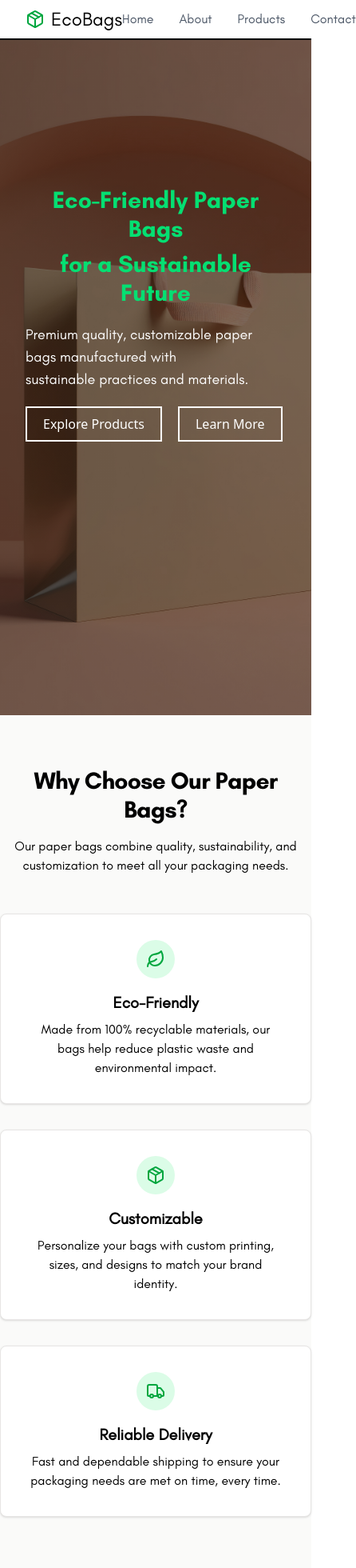
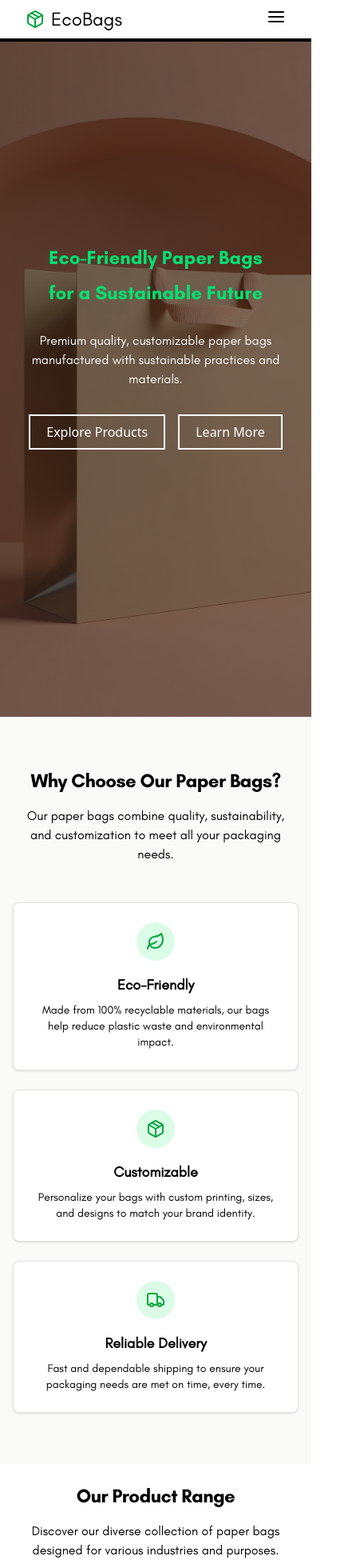
Before and after one commit to rushikeshwayal/EcoBag, a React (Vite) app: page / in a window 390 px wide. Shown: the top 1960 px of the page at 80% size, 446 px wide, since content can reach past the window. Built offline with nearby package versions, Linux system fonts and the light colour scheme.

Commit message:
updating layouts and making responsive

```diff
--- a/src/components/Contact/ContactCard.jsx
+++ b/src/components/Contact/ContactCard.jsx
@@ -1,7 +1,7 @@
 import { Mail, MapPin, Package, Phone } from "lucide-react"
 function ContactCard() {
     return (
-        <section className="py-16 flex justify-center">
+        <section className="py-16 flex justify-center  px-5 ">
             <div className="container">
                 <div className="grid grid-cols-1 lg:grid-cols-3 gap-8">
                     <div className="flex flex-col items-center text-center p-6 bg-white rounded-lg border border-stone-200 shadow-sm">
--- a/src/components/Home/About.jsx
+++ b/src/components/Home/About.jsx
@@ -1,44 +1,59 @@
-import { ArrowRight, Leaf, Package, Recycle, Send, Truck } from "lucide-react"
+import { Leaf, Recycle } from "lucide-react";
+
 function About() {
     return (
         <div>
-            <section className="py-16 bg-stone-100 flex justify-center items-center flex-col font-glacial" id="about">
-                <div className="container">
-                    <div className="grid grid-cols-1 lg:grid-cols-2 gap-12 items-center">
-                        <div className="relative h-[400px] rounded-lg overflow-hidden">
-                            <img src="./factory.jpg" alt="Our factory" fill className="object-cover" />
+            <section className="py-10 sm:py-16 bg-stone-100 flex justify-center items-center flex-col font-glacial" id="about">
+                <div className="w-full max-w-7xl px-4 sm:px-6 lg:px-8">
+                    <div className="grid grid-cols-1 lg:grid-cols-2 gap-10 lg:gap-16 items-center">
+                        {/* Image Section */}
+                        <div className="relative w-full h-64 sm:h-80 md:h-96 rounded-lg overflow-hidden">
+                            <img
+                                src="./factory.jpg"
+                                alt="Our factory"
+                                className="w-full h-full object-cover"
+                            />
                         </div>
+
+                        {/* Text Section */}
                         <div>
-                            <h2 className="text-3xl font-bold tracking-tight sm:text-4xl mb-6">About EcoBags</h2>
-                            <p className="text-muted-foreground mb-4">
-                                At Vidharba Paper Products, We manufacture the paper products like, all type of paper bags,paper cups, paper plates & donas, paper decoration utilities, tissue paper
+                            <h2 className="text-2xl sm:text-3xl md:text-4xl font-bold tracking-tight mb-6 font-glacial-bold">
+                                About EcoBags
+                            </h2>
+                            <p className="text-muted-foreground mb-4 text-base sm:text-lg">
+                                At Vidharba Paper Products, we manufacture paper products like all types of paper bags, paper cups, paper plates & donas, paper decoration utilities, and tissue paper.
                             </p>
-                            <p className="text-muted-foreground mb-6">
-                                Vision -  Vidharba Paper Products aims to be a global brand leader in paper industry by 2040
+                            <p className="text-muted-foreground mb-4 text-base sm:text-lg">
+                                <strong>Vision -</strong> Vidharba Paper Products aims to be a global brand leader in the paper industry by 2040.
                             </p>
-                            <p className="text-muted-foreground mb-6">
-                                Mission -  To Manufature the paper products solututions to fulfill the current and emerging needs of loacal and global packaging businesses.
+                            <p className="text-muted-foreground mb-6 text-base sm:text-lg">
+                                <strong>Mission -</strong> To manufacture paper product solutions to fulfill the current and emerging needs of local and global packaging businesses.
                             </p>
-                            <div className="flex flex-col sm:flex-row gap-4">
-                                <div className="flex items-center gap-2">
+
+                            {/* Features */}
+                            <div className="flex flex-col sm:flex-row gap-6">
+                                <div className="flex items-center gap-3">
                                     <div className="h-10 w-10 rounded-full bg-green-100 flex items-center justify-center">
                                         <Recycle className="h-5 w-5 text-green-600" />
                                     </div>
-                                    <span className="font-medium">100% Recyclable</span>
+                                    <span className="font-medium text-base sm:text-lg">100% Recyclable</span>
                                 </div>
-                                <div className="flex items-center gap-2">
+                                <div className="flex items-center gap-3">
                                     <div className="h-10 w-10 rounded-full bg-green-100 flex items-center justify-center">
                                         <Leaf className="h-5 w-5 text-green-600" />
                                     </div>
-                                    <span className="font-medium">Sustainable Materials</span>
+                                    <span className="font-medium text-base sm:text-lg">Sustainable Materials</span>
                                 </div>
                             </div>
-                            {/* <a className="mt-8 text-green-600 hover:text-green-700 ">Learn More About Us</a> */}
+
+                            {/* Optional Learn More Button */}
+                            {/* <a href="#" className="mt-8 inline-block text-green-600 hover:text-green-700 text-base sm:text-lg">Learn More About Us</a> */}
                         </div>
                     </div>
                 </div>
             </section>
         </div>
-    )
+    );
 }
+
 export default About;
--- a/src/components/Home/Home.jsx
+++ b/src/components/Home/Home.jsx
@@ -1,10 +1,10 @@
 import homePng from "../../assets/bag.jpg";
 import NavBar from "../NavBar";
-import "./LandingHome.css"; // <- NEW: custom CSS file
+import "./LandingHome.css"; // Custom CSS stays
 
 function LandingHome() {
     return (
-        <div>
+        <div className="min-h-screen w-full">
             <NavBar className="text-white" />
             <div
                 className="h-screen w-full bg-cover bg-center -z-10 overflow-hidden"
@@ -13,26 +13,33 @@ function LandingHome() {
                     backgroundAttachment: "fixed",
                 }}
             >
-                <div className="text-white min-h-screen flex flex-wrap justify-center flex-col items-start pb-40 px-8 gap-5">
-                    <div className="gap-2 flex flex-col justify-center items-center">
-                        <h1 className="extraBoldText text-3xl sm:text-4xl md:text-5xl font-bold text-center text-green-400 font-glacial-bold">
+                <div className="text-white min-h-screen flex flex-col justify-center items-center gap-8 px-4 sm:px-8 md:px-12 pb-20">
+
+                    {/* Title Section */}
+                    <div className="flex flex-col items-center gap-3 text-center">
+                        <h1 className="extraBoldText text-2xl sm:text-3xl md:text-5xl font-bold text-green-400 font-glacial-bold">
                             Eco-Friendly Paper Bags
                         </h1>
-                        <h1 className="extraBoldText text-3xl sm:text-4xl md:text-5xl font-bold text-center text-green-400 font-glacial-bold">
+                        <h1 className="extraBoldText text-2xl sm:text-3xl md:text-5xl font-bold text-green-400 font-glacial-bold">
                             for a Sustainable Future
                         </h1>
                     </div>
-                    <h1 className="AboutTitle text-lg sm:text-xl md:text-2xl  font-glacial">
-                        Premium quality, customizable paper bags manufactured with <br /> sustainable practices and materials.
+
+                    {/* Subtitle Section */}
+                    <h1 className="AboutTitle text-base sm:text-lg md:text-2xl font-glacial text-center">
+                        Premium quality, customizable paper bags manufactured with <br className="hidden md:block" /> sustainable practices and materials.
                     </h1>
-                    <div className="flex gap-5 justify-center items-center flex-wrap">
-                        <a className="animated-button border-2 px-5 py-2 relative overflow-hidden z-10">
+
+                    {/* Buttons Section */}
+                    <div className="flex gap-4 sm:gap-6 flex-wrap justify-center items-center">
+                        <a className="animated-button border-2 px-5 py-2 sm:px-6 sm:py-3 relative overflow-hidden z-10">
                             Explore Products
                         </a>
-                        <a className="animated-button  border-2 px-5 py-2 relative overflow-hidden z-10">
+                        <a className="animated-button border-2 px-5 py-2 sm:px-6 sm:py-3 relative overflow-hidden z-10">
                             Learn More
                         </a>
                     </div>
+
                 </div>
             </div>
         </div>
--- a/src/components/Home/Product.jsx
+++ b/src/components/Home/Product.jsx
@@ -1,24 +1,29 @@
-import { ArrowRight, Leaf, Package, Recycle, Send, Truck } from "lucide-react";
-import DesignerBag from "../../assets/DesignerBag.jpg";
+import { ArrowRight } from "lucide-react";
+
 function Product() {
     return (
-        < section className="flex justify-center p-10 font-glacial" >
-            <div className="container">
-                <div className="flex flex-col md:flex-row justify-between items-center mb-12">
-                    <div>
-                        <h2 className="text-3xl font-bold tracking-tight sm:text-4xl mb-4 font-glacial-bold">Our Product Range</h2>
-                        <p className="text-muted-foreground max-w-2xl">
+        <section className="flex justify-center p-6 sm:p-10 font-glacial">
+            <div className="w-full max-w-7xl">
+                {/* Header Section */}
+                <div className="flex flex-col md:flex-row justify-between items-center mb-12 px-2 sm:px-0">
+                    <div className="text-center md:text-left">
+                        <h2 className="text-2xl sm:text-3xl md:text-4xl font-bold tracking-tight mb-4 font-glacial-bold">
+                            Our Product Range
+                        </h2>
+                        <p className="text-muted-foreground max-w-2xl text-base sm:text-lg mx-auto md:mx-0">
                             Discover our diverse collection of paper bags designed for various industries and purposes.
                         </p>
                     </div>
                     <a
                         href="/product"
-                        className="flex items-center gap-2 text-green-600 hover:text-green-700 mt-4 md:mt-0"
+                        className="flex items-center gap-2 text-green-600 hover:text-green-700 mt-4 md:mt-0 text-base"
                     >
                         View all products <ArrowRight className="h-4 w-4" />
                     </a>
                 </div>
-                <div className="grid grid-cols-1 md:grid-cols-2 lg:grid-cols-3 gap-8">
+
+                {/* Product Cards */}
+                <div className="grid grid-cols-1 sm:grid-cols-2 lg:grid-cols-3 gap-6 sm:gap-8">
                     {[
                         {
                             title: "Designer Paper Bags",
@@ -38,23 +43,23 @@ function Product() {
                     ].map((product, index) => (
                         <div
                             key={index}
-                            className="group overflow-hidden rounded-lg border border-stone-200 bg-white shadow-sm transition-all hover:shadow-md"
+                            className="group overflow-hidden rounded-lg border border-stone-200 bg-white shadow-sm hover:shadow-md transition-all"
                         >
-                            <div className="relative h-60 w-full overflow-hidden">
+                            <div className="relative w-full h-56 sm:h-60 overflow-hidden">
                                 <img
                                     src={product.image}
                                     alt={product.title}
-                                    fill
-                                    className="object-cover transition-transform group-hover:scale-105"
+                                    className="w-full h-full object-cover transition-transform group-hover:scale-105"
                                 />
                             </div>
-                            <div className="p-6">
-                                <h3 className="text-xl font-bold">{product.title}</h3>
-                                <p className="mt-2 text-muted-foreground">{product.description}</p>
+                            <div className="p-4 sm:p-6 text-center md:text-left">
+                                <h3 className="text-lg sm:text-xl font-bold">{product.title}</h3>
+                                <p className="mt-2 text-muted-foreground text-sm sm:text-base">
+                                    {product.description}
+                                </p>
                                 <a
                                     href="/product"
-                                    variant="outline"
-                                    className="mt-4  text-green-600  hover:text-green-700 cursor-pointer"
+                                    className="inline-block mt-4 text-green-600 hover:text-green-700 cursor-pointer text-sm sm:text-base"
                                 >
                                     Learn More
                                 </a>
@@ -63,7 +68,8 @@ function Product() {
                     ))}
                 </div>
             </div>
-        </section >
+        </section>
     );
 }
+
 export default Product;
--- a/src/components/Home/WhyUS.jsx
+++ b/src/components/Home/WhyUS.jsx
@@ -1,48 +1,60 @@
-import { ArrowRight, Leaf, Package, Recycle, Send, Truck } from "lucide-react"
+import { ArrowRight, Leaf, Package, Recycle, Send, Truck } from "lucide-react";
+
 function WhyUS() {
     return (
-        <section className="py-16 bg-stone-50 flex justify-center items-center flex-col font-glacial" id="about">
-            <div className="container">
-                <div className="text-center mb-12">
-                    <h2 className="text-3xl font-bold tracking-tight sm:text-4xl mb-4 font-glacial-bold">Why Choose Our Paper Bags?</h2>
-                    <p className="text-muted-foreground max-w-2xl mx-auto">
+        <section
+            className="py-16 bg-stone-50 flex justify-center items-center flex-col font-glacial px-4 sm:px-8 md:px-16"
+            id="about"
+        >
+            <div className="w-full max-w-7xl">
+                {/* Title Section */}
+                <div className="text-center mb-12 px-4">
+                    <h2 className="text-2xl sm:text-3xl md:text-4xl font-bold tracking-tight mb-4 font-glacial-bold">
+                        Why Choose Our Paper Bags?
+                    </h2>
+                    <p className="text-muted-foreground max-w-2xl mx-auto text-base sm:text-lg">
                         Our paper bags combine quality, sustainability, and customization to meet all your packaging needs.
                     </p>
                 </div>
-                <div className="grid grid-cols-1 md:grid-cols-3 gap-8">
-                    <div className="bg-white p-8 rounded-lg shadow-sm border border-stone-200 flex flex-col items-center text-center">
+
+                {/* Cards Section */}
+                <div className="grid grid-cols-1 sm:grid-cols-2 md:grid-cols-3 gap-6 md:gap-8">
+                    {/* Card 1 */}
+                    <div className="bg-white p-6 sm:p-8 rounded-lg shadow-sm border border-stone-200 flex flex-col items-center text-center">
                         <div className="h-12 w-12 rounded-full bg-green-100 flex items-center justify-center mb-4">
                             <Leaf className="h-6 w-6 text-green-600" />
                         </div>
-                        <h3 className="text-xl font-bold mb-2">Eco-Friendly</h3>
-                        <p className="text-muted-foreground">
+                        <h3 className="text-lg sm:text-xl font-bold mb-2">Eco-Friendly</h3>
+                        <p className="text-muted-foreground text-sm sm:text-base">
                             Made from 100% recyclable materials, our bags help reduce plastic waste and environmental impact.
                         </p>
                     </div>
-                    <div className="bg-white p-8 rounded-lg shadow-sm border border-stone-200 flex flex-col items-center text-center">
+
+                    {/* Card 2 */}
+                    <div className="bg-white p-6 sm:p-8 rounded-lg shadow-sm border border-stone-200 flex flex-col items-center text-center">
                         <div className="h-12 w-12 rounded-full bg-green-100 flex items-center justify-center mb-4">
                             <Package className="h-6 w-6 text-green-600" />
                         </div>
-                        <h3 className="text-xl font-bold mb-2">Customizable</h3>
-                        <p className="text-muted-foreground">
+                        <h3 className="text-lg sm:text-xl font-bold mb-2">Customizable</h3>
+                        <p className="text-muted-foreground text-sm sm:text-base">
                             Personalize your bags with custom printing, sizes, and designs to match your brand identity.
                         </p>
                     </div>
-                    <div className="bg-white p-8 rounded-lg shadow-sm border border-stone-200 flex flex-col items-center text-center">
+
+                    {/* Card 3 */}
+                    <div className="bg-white p-6 sm:p-8 rounded-lg shadow-sm border border-stone-200 flex flex-col items-center text-center">
                         <div className="h-12 w-12 rounded-full bg-green-100 flex items-center justify-center mb-4">
                             <Truck className="h-6 w-6 text-green-600" />
                         </div>
-                        <h3 className="text-xl font-bold mb-2">Reliable Delivery</h3>
-                        <p className="text-muted-foreground">
+                        <h3 className="text-lg sm:text-xl font-bold mb-2">Reliable Delivery</h3>
+                        <p className="text-muted-foreground text-sm sm:text-base">
                             Fast and dependable shipping to ensure your packaging needs are met on time, every time.
                         </p>
                     </div>
                 </div>
             </div>
         </section>
-
-    )
-
+    );
 }
 
 export default WhyUS;
--- a/src/components/NavBar.jsx
+++ b/src/components/NavBar.jsx
@@ -1,20 +1,76 @@
-import { Filter, Package, Search } from "lucide-react"
+import { useState } from "react";
+import { AlignJustify, Package } from "lucide-react";
+
 function NavBar() {
+    const [menuOpen, setMenuOpen] = useState(false);
+
+    const toggleMenu = () => {
+        setMenuOpen(!menuOpen);
+    };
+
     return (
-        <div>
-            <nav className="flex justify-between items-center bg-transparent p-2 px-8 text-black border-b-2 border-black top-0 font-glacial">
+        <div className="w-full">
+            <nav className="flex justify-between items-center bg-transparent p-2 px-8 text-black border-b-2 border-black top-0 font-glacial relative">
+                {/* Logo Section */}
+                <div className="text-2xl flex justify-center items-center space-x-2 gap-2">
+                    <Package className="h-6 w-6 text-green-600" />
+                    EcoBags
+                </div>
 
-                <div className="text-2xl flex justify-center items-center space-x-2 gap-2">
-                    <Package className="h-6 w-6 text-green-600" />EcoBags</div>
-                <ul className="flex space-x-8">
-                    <li><a href="/" className="text-gray-600 hover:text-gray-800 hover:font-semibold transition-all duration-75 ease-linear">Home</a></li>
-                    <li><a href="#about" className="text-gray-600 hover:text-gray-800 hover:font-semibold transition-all duration-75 ease-linear">About</a></li>
-                    {/* <li><a href="#services" className="text-gray-600 hover:text-gray-800 hover:font-semibold transition-all duration-75 ease-linear">Services</a></li> */}
-                    <li><a href="/product" className="text-gray-600 hover:text-gray-800 hover:font-semibold transition-all duration-75 ease-linear">Products</a></li>
-                    <li><a href="/contact" className="text-gray-600 hover:text-gray-800 hover:font-semibold transition-all duration-75 ease-linear">Contact</a></li>
+                {/* Desktop Menu */}
+                <ul className="hidden md:flex space-x-8">
+                    <li>
+                        <a href="/" className="text-gray-600 hover:text-gray-800 hover:font-semibold transition-all duration-75 ease-linear">
+                            Home
+                        </a>
+                    </li>
+                    <li>
+                        <a href="#about" className="text-gray-600 hover:text-gray-800 hover:font-semibold transition-all duration-75 ease-linear">
+                            About
+                        </a>
+                    </li>
+                    <li>
+                        <a href="/product" className="text-gray-600 hover:text-gray-800 hover:font-semibold transition-all duration-75 ease-linear">
+                            Products
+                        </a>
+                    </li>
+                    <li>
+                        <a href="/contact" className="text-gray-600 hover:text-gray-800 hover:font-semibold transition-all duration-75 ease-linear">
+                            Contact
+                        </a>
+                    </li>
                 </ul>
+
+                {/* Mobile Menu Icon */}
+                <div className="md:hidden">
+                    <button onClick={toggleMenu}>
+                        <AlignJustify className="h-6 w-6 text-black" />
+                    </button>
+                </div>
             </nav>
+
+            {/* Mobile Dropdown Menu with Animation */}
+            <div
+                className={`md:hidden overflow-hidden transition-all duration-500 ease-in-out ${menuOpen ? 'max-h-60' : 'max-h-0'
+                    } bg-white border-t-2 border-black px-8 font-glacial text-lg`}
+            >
+                <div className="flex flex-col py-4 space-y-4">
+                    <a href="/" className="block text-gray-600 hover:text-gray-800 hover:font-semibold transition-all duration-75 ease-linear">
+                        Home
+                    </a>
+                    <a href="#about" className="block text-gray-600 hover:text-gray-800 hover:font-semibold transition-all duration-75 ease-linear">
+                        About
+                    </a>
+                    <a href="/product" className="block text-gray-600 hover:text-gray-800 hover:font-semibold transition-all duration-75 ease-linear">
+                        Products
+                    </a>
+                    <a href="/contact" className="block text-gray-600 hover:text-gray-800 hover:font-semibold transition-all duration-75 ease-linear">
+                        Contact
+                    </a>
+                </div>
+            </div>
         </div>
-    )
+    );
 }
+
 export default NavBar;
```
Also changed, not shown: src/components/Footer.jsx (+23 -19 lines), src/components/Home/CAT.jsx (+10 -9 lines), src/components/Product/CustomeBag.jsx (+5 -6 lines), src/components/Product/Hero.jsx (+4 -5 lines), src/components/Product/ProductsGrid.jsx (+3 -9 lines).
